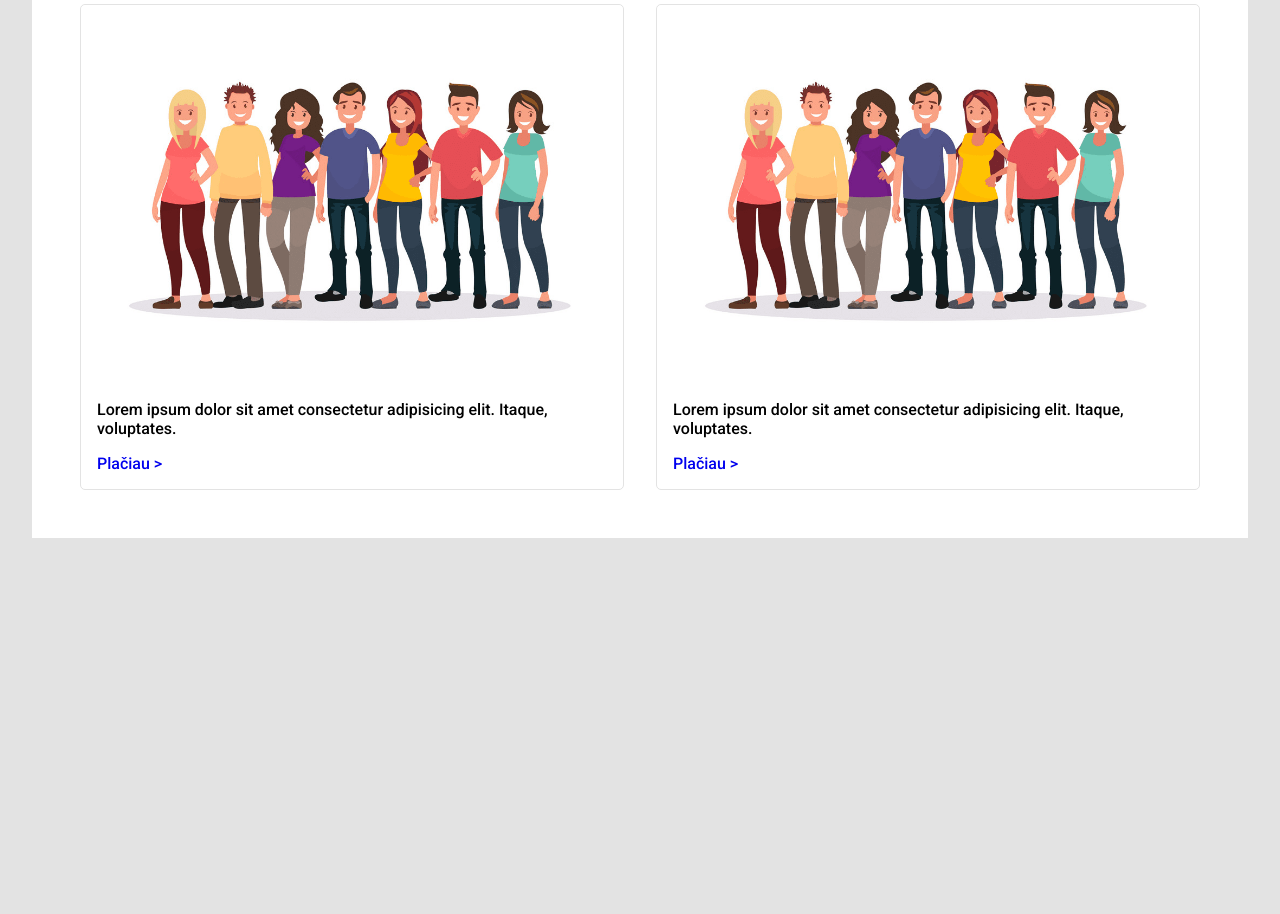
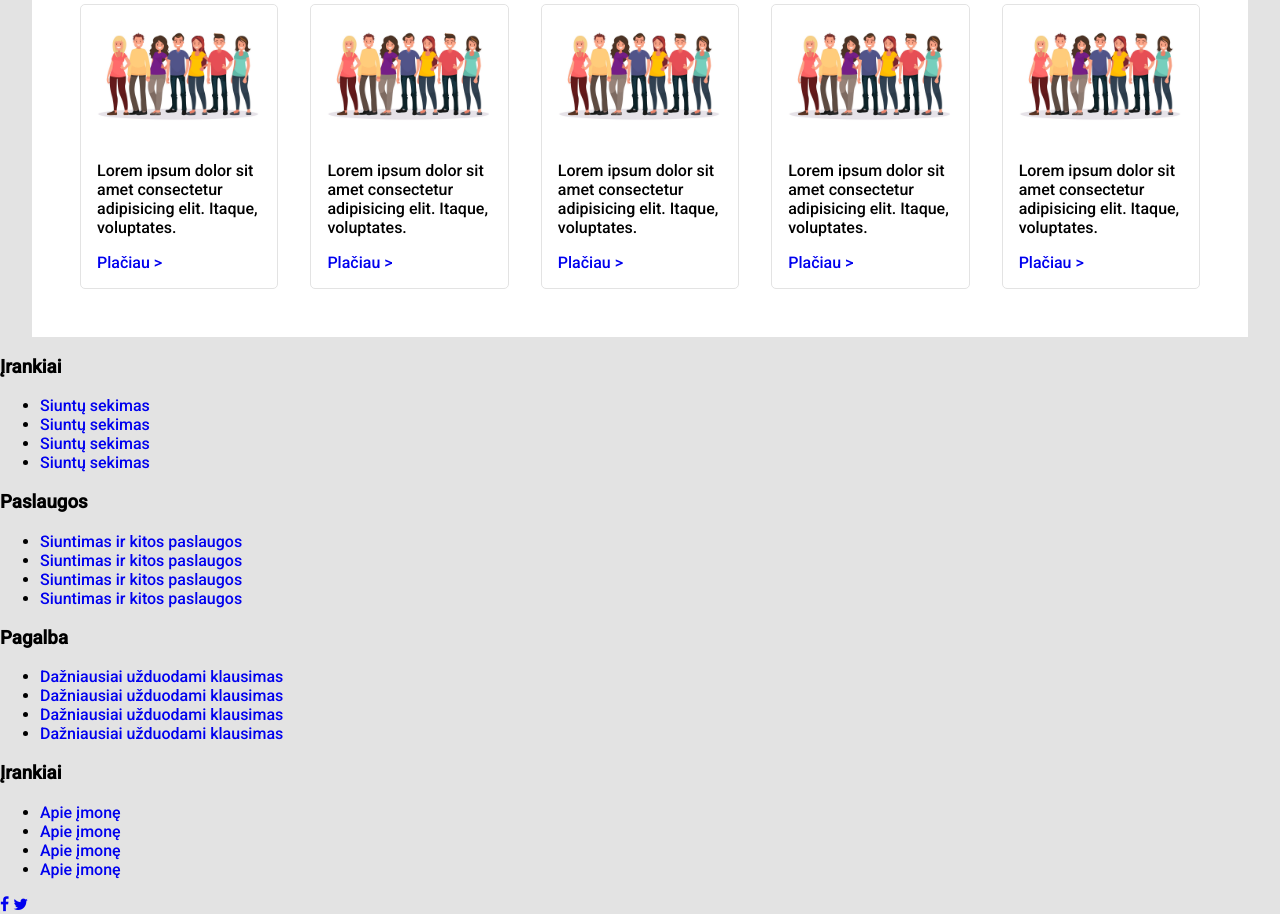
Before and after one commit to discoFries91/LietuvosPastas_NEW, a plain HTML site: page index.html in a window 1280 px wide. Shown: the part 748-1662 px from the top of the page. Before the commit the page ends 1286 px from the top, so only its background shows below. Drawn offline with Linux system fonts and the light colour scheme.

Commit message:
Add footer and mini cards

```diff
--- a/index.html
+++ b/index.html
@@ -6,7 +6,10 @@
     <meta name="viewport" content="width=device-width, initial-scale=1.0" />
     <title>Lietuvos pastas</title>
     <link rel="stylesheet" href="style.css" />
-
+    <link
+      rel="stylesheet"
+      href="https://cdnjs.cloudflare.com/ajax/libs/font-awesome/4.7.0/css/font-awesome.min.css"
+    />
     <link rel="preconnect" href="https://fonts.googleapis.com" />
     <link rel="preconnect" href="https://fonts.gstatic.com" crossorigin />
     <link
@@ -70,8 +73,89 @@
             </p>
             <a href="#">Plačiau ></a>
           </div>
+
+          <div class="card mini">
+            <div class="card-image">
+              <img src="./people.png" alt="people" />
+            </div>
+            <p class="card-text">
+              Lorem ipsum dolor sit amet consectetur adipisicing elit. Itaque,
+              voluptates.
+            </p>
+            <a href="#">Plačiau ></a>
+          </div>
+
+          <div class="card mini">
+            <div class="card-image">
+              <img src="./people.png" alt="people" />
+            </div>
+            <p class="card-text">
+              Lorem ipsum dolor sit amet consectetur adipisicing elit. Itaque,
+              voluptates.
+            </p>
+            <a href="#">Plačiau ></a>
+          </div>
+
+          <div class="card mini">
+            <div class="card-image">
+              <img src="./people.png" alt="people" />
+            </div>
+            <p class="card-text">
+              Lorem ipsum dolor sit amet consectetur adipisicing elit. Itaque,
+              voluptates.
+            </p>
+            <a href="#">Plačiau ></a>
+          </div>
         </div>
       </section>
     </main>
+    <footer>
+      <nav class="footer-navigation">
+        <div class="nav-column">
+          <h3>Įrankiai</h3>
+          <ul>
+            <li><a href="#">Siuntų sekimas</a></li>
+            <li><a href="#">Siuntų sekimas</a></li>
+            <li><a href="#">Siuntų sekimas</a></li>
+            <li><a href="#">Siuntų sekimas</a></li>
+          </ul>
+        </div>
+
+        <div class="nav-column">
+          <h3>Paslaugos</h3>
+          <ul>
+            <li><a href="#">Siuntimas ir kitos paslaugos</a></li>
+            <li><a href="#">Siuntimas ir kitos paslaugos</a></li>
+            <li><a href="#">Siuntimas ir kitos paslaugos</a></li>
+            <li><a href="#">Siuntimas ir kitos paslaugos</a></li>
+          </ul>
+        </div>
+
+        <div class="nav-column">
+          <h3>Pagalba</h3>
+          <ul>
+            <li><a href="#">Dažniausiai užduodami klausimas</a></li>
+            <li><a href="#">Dažniausiai užduodami klausimas</a></li>
+            <li><a href="#">Dažniausiai užduodami klausimas</a></li>
+            <li><a href="#">Dažniausiai užduodami klausimas</a></li>
+          </ul>
+        </div>
+
+        <div class="nav-column">
+          <h3>Įrankiai</h3>
+          <ul>
+            <li><a href="#">Apie įmonę</a></li>
+            <li><a href="#">Apie įmonę</a></li>
+            <li><a href="#">Apie įmonę</a></li>
+            <li><a href="#">Apie įmonę</a></li>
+          </ul>
+        </div>
+      </nav>
+
+      <div class="social">
+        <a href="#" class="fa fa-facebook"></a>
+        <a href="#" class="fa fa-twitter"></a>
+      </div>
+    </footer>
   </body>
 </html>
```
